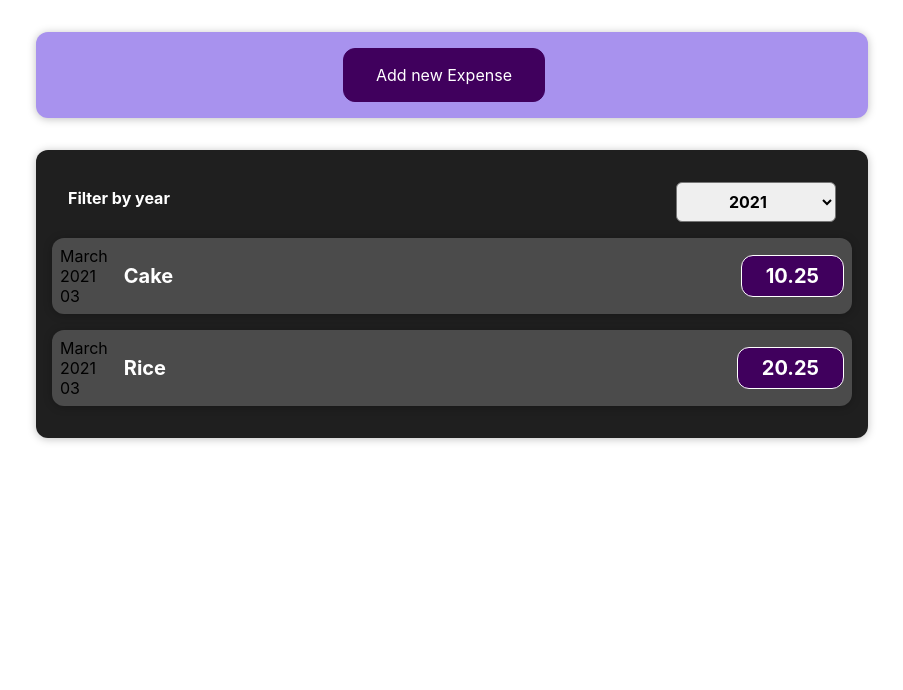
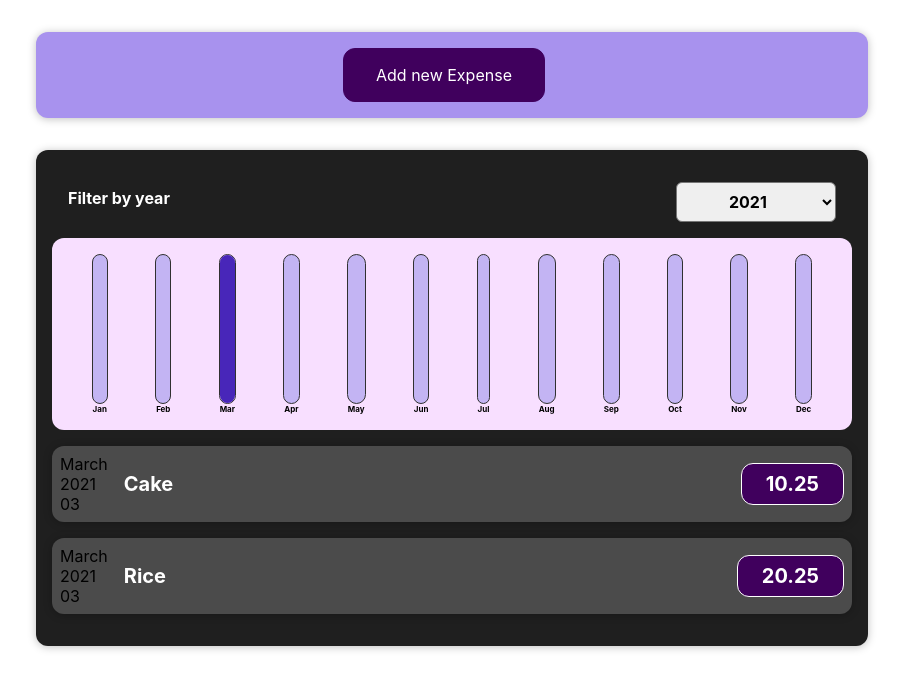
Before and after one commit to Sudarshan-Gowda/ReactJS-Concepts, a React (Create React App) app in the folder expense-tracker/: page / in a window 1280 px wide. Shown: the top 690 px of the page, without its empty margins (188-1091 px from the left). Built offline with nearby package versions, Linux system fonts and the light colour scheme.

Commit message:
File changes

```diff
--- /dev/null
+++ b/expense-tracker/src/components/Chart/Chart.css
@@ -0,0 +1,9 @@
+.chart {
+  padding: 1rem;
+  border-radius: 12px;
+  background-color: #f8dfff;
+  text-align: center;
+  display: flex;
+  justify-content: space-around;
+  height: 10rem;
+}
--- /dev/null
+++ b/expense-tracker/src/components/Chart/Chart.js
@@ -0,0 +1,20 @@
+import "./Chart.css";
+import ChartBar from "./ChartBar";
+const Chart = (props) => {
+  const dataPointValue = props.dataPoints.map((dataPoint) => dataPoint.value);
+  const totalMaximum = Math.max(...dataPointValue);
+
+  return (
+    <div className='chart'>
+      {props.dataPoints.map((dataPoint) => (
+        <ChartBar
+          key={dataPoint.label}
+          value={dataPoint.value}
+          maxvalue={totalMaximum}
+          label={dataPoint.label}
+        />
+      ))}
+    </div>
+  );
+};
+export default Chart;
--- /dev/null
+++ b/expense-tracker/src/components/Chart/ChartBar.css
@@ -0,0 +1,30 @@
+.chart-bar {
+  height: 100%;
+  display: flex;
+  flex-direction: column;
+  align-items: center;
+}
+
+.chart-bar__inner {
+  height: 100%;
+  width: 100%;
+  border: 1px solid #313131;
+  border-radius: 12px;
+  background-color: #c3b4f3;
+  overflow: hidden;
+  display: flex;
+  flex-direction: column;
+  justify-content: flex-end;
+}
+
+.chart-bar__fill {
+  background-color: #4826b9;
+  width: 100%;
+  transition: all 0.3s ease-out;
+}
+
+.chart-bar__label {
+  font-weight: bold;
+  font-size: 0.5rem;
+  text-align: center;
+}
--- /dev/null
+++ b/expense-tracker/src/components/Chart/ChartBar.js
@@ -0,0 +1,21 @@
+import "./ChartBar.css";
+const ChartBar = (props) => {
+  let barFillHeight = "0%";
+
+  if (props.maxvalue > 0) {
+    barFillHeight = Math.round((props.value / props.maxvalue) * 100) + "%";
+  }
+
+  return (
+    <div className='chart-bar'>
+      <div className='chart-bar__inner'>
+        <div
+          className='chart-bar__fill'
+          style={{ height: barFillHeight }}
+        ></div>
+      </div>
+      <div className='chart-bar__label'>{props.label}</div>
+    </div>
+  );
+};
+export default ChartBar;
--- a/expense-tracker/src/components/Expenses/Expenses.js
+++ b/expense-tracker/src/components/Expenses/Expenses.js
@@ -1,6 +1,7 @@
 import { useState } from "react";
 import Card from "../UI/Card";
 import "./Expenses.css";
+import ExpensesChart from "./ExpensesChart";
 import ExpensesFilter from "./ExpensesFilter";
 import ExpensesList from "./ExpensesList";
 
@@ -21,6 +22,7 @@ const Expenses = (props) => {
         selected={filteredYear}
         onChangeFilter={selectedYearData}
       />
+      <ExpensesChart expenses={items} />
       <ExpensesList items={items} />
     </Card>
   );
--- /dev/null
+++ b/expense-tracker/src/components/Expenses/ExpensesChart.js
@@ -0,0 +1,29 @@
+import Chart from "../Chart/Chart";
+
+const ExpensesChart = (props) => {
+  const chartDataPoints = [
+    { label: "Jan", value: 0 },
+    { label: "Feb", value: 0 },
+    { label: "Mar", value: 0 },
+    { label: "Apr", value: 0 },
+    { label: "May", value: 0 },
+    { label: "Jun", value: 0 },
+    { label: "Jul", value: 0 },
+    { label: "Aug", value: 0 },
+    { label: "Sep", value: 0 },
+    { label: "Oct", value: 0 },
+    { label: "Nov", value: 0 },
+    { label: "Dec", value: 0 },
+  ];
+
+  for (const expense of props.expenses) {
+    const expenseMonth = expense.date.getMonth();
+    chartDataPoints[expenseMonth].value += expense.amount;
+  }
+  return (
+    <div>
+      <Chart dataPoints={chartDataPoints} />
+    </div>
+  );
+};
+export default ExpensesChart;
--- a/expense-tracker/src/components/NewExpense/ExpenseForm.js
+++ b/expense-tracker/src/components/NewExpense/ExpenseForm.js
@@ -23,7 +23,7 @@ const ExpenseForm = (props) => {
     event.preventDefault();
     const expenseData = {
       title: enteredTitle,
-      amount: enteredAmount,
+      amount: +enteredAmount,
       date: new Date(enteredDate),
     };
 
```
